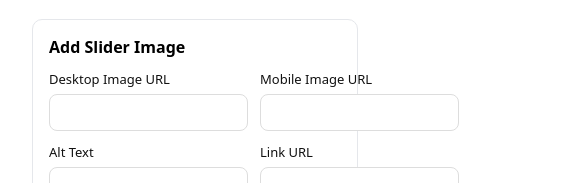
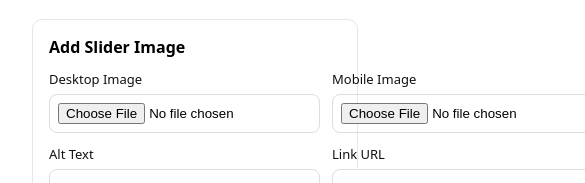
Before and after one commit to SHIV167/SHOPIFY_STORELOCATOR_2026, a Next.js app: page /admin in a window 390 px wide. Shown: the part 982-1165 px from the top of the page, 585 px wide, since content can reach past the window. Built offline with nearby package versions, Linux system fonts and the light colour scheme; no server answers.

Commit message:
feat: replace URL inputs with file upload for slider desktop/mobile images

```diff
--- a/src/app/admin/page.tsx
+++ b/src/app/admin/page.tsx
@@ -36,6 +36,9 @@ export default function AdminPage() {
   const [sliderImages, setSliderImages] = useState<SliderImage[]>([]);
   const [sliderLoading, setSliderLoading] = useState(false);
   const [sliderError, setSliderError] = useState<string | null>(null);
+
+  const [uploadingDesktop, setUploadingDesktop] = useState(false);
+  const [uploadingMobile, setUploadingMobile] = useState(false);
 
   const [form, setForm] = useState({
     id: '',
@@ -281,6 +284,31 @@ export default function AdminPage() {
     }
   }
 
+  async function uploadFile(file: File | null, type: 'desktop' | 'mobile') {
+    if (!file) return;
+    const setter = type === 'desktop' ? setUploadingDesktop : setUploadingMobile;
+    setter(true);
+    setSliderError(null);
+    try {
+      const formData = new FormData();
+      formData.append('file', file);
+      const res = await authFetch('/api/admin/upload', {
+        method: 'POST',
+        body: formData,
+      });
+      if (!res.ok) throw new Error(await res.text());
+      const data = (await res.json()) as { url: string };
+      setSliderForm((s) => ({
+        ...s,
+        [type === 'desktop' ? 'desktopImageUrl' : 'mobileImageUrl']: data.url,
+      }));
+    } catch (e) {
+      setSliderError(e instanceof Error ? e.message : String(e));
+    } finally {
+      setter(false);
+    }
+  }
+
   return (
     <main style={{ padding: 24, fontFamily: 'system-ui, sans-serif', maxWidth: 1100 }}>
       <h1>Store Locator</h1>
@@ -402,8 +430,34 @@ export default function AdminPage() {
       <section style={{ marginTop: 16, border: '1px solid #e5e7eb', borderRadius: 10, padding: 16 }}>
         <h3 style={{ margin: 0, fontSize: 16 }}>{isEditingSlider ? 'Edit Slider Image' : 'Add Slider Image'}</h3>
         <form onSubmit={onSliderSubmit} style={{ marginTop: 12, display: 'grid', gridTemplateColumns: '1fr 1fr', gap: 12 }}>
-          <Field label="Desktop Image URL" value={sliderForm.desktopImageUrl} onChange={(v) => setSliderForm((s) => ({ ...s, desktopImageUrl: v }))} />
-          <Field label="Mobile Image URL" value={sliderForm.mobileImageUrl} onChange={(v) => setSliderForm((s) => ({ ...s, mobileImageUrl: v }))} />
+          <div style={{ display: 'flex', flexDirection: 'column', gap: 6 }}>
+            <span style={{ fontSize: 13, color: '#111' }}>Desktop Image</span>
+            <input
+              type="file"
+              accept="image/*"
+              onChange={(e) => uploadFile(e.target.files?.[0] ?? null, 'desktop')}
+              style={{ padding: 8, border: '1px solid #ddd', borderRadius: 8 }}
+            />
+            {uploadingDesktop ? <span style={{ fontSize: 12, color: '#6b7280' }}>Uploading…</span> : null}
+            {sliderForm.desktopImageUrl ? (
+              <img src={sliderForm.desktopImageUrl} alt="Desktop preview" style={{ width: '100%', height: 80, objectFit: 'cover', borderRadius: 6, marginTop: 4 }} />
+            ) : null}
+          </div>
+
+          <div style={{ display: 'flex', flexDirection: 'column', gap: 6 }}>
+            <span style={{ fontSize: 13, color: '#111' }}>Mobile Image</span>
+            <input
+              type="file"
+              accept="image/*"
+              onChange={(e) => uploadFile(e.target.files?.[0] ?? null, 'mobile')}
+              style={{ padding: 8, border: '1px solid #ddd', borderRadius: 8 }}
+            />
+            {uploadingMobile ? <span style={{ fontSize: 12, color: '#6b7280' }}>Uploading…</span> : null}
+            {sliderForm.mobileImageUrl ? (
+              <img src={sliderForm.mobileImageUrl} alt="Mobile preview" style={{ width: '100%', height: 80, objectFit: 'cover', borderRadius: 6, marginTop: 4 }} />
+            ) : null}
+          </div>
+
           <Field label="Alt Text" value={sliderForm.altText} onChange={(v) => setSliderForm((s) => ({ ...s, altText: v }))} />
           <Field label="Link URL" value={sliderForm.linkUrl} onChange={(v) => setSliderForm((s) => ({ ...s, linkUrl: v }))} />
           <Field label="Sort Order" value={sliderForm.sortOrder} onChange={(v) => setSliderForm((s) => ({ ...s, sortOrder: v }))} />
```
Also changed, not shown: src/app/api/admin/upload/route.ts (added, +56 -0 lines).
